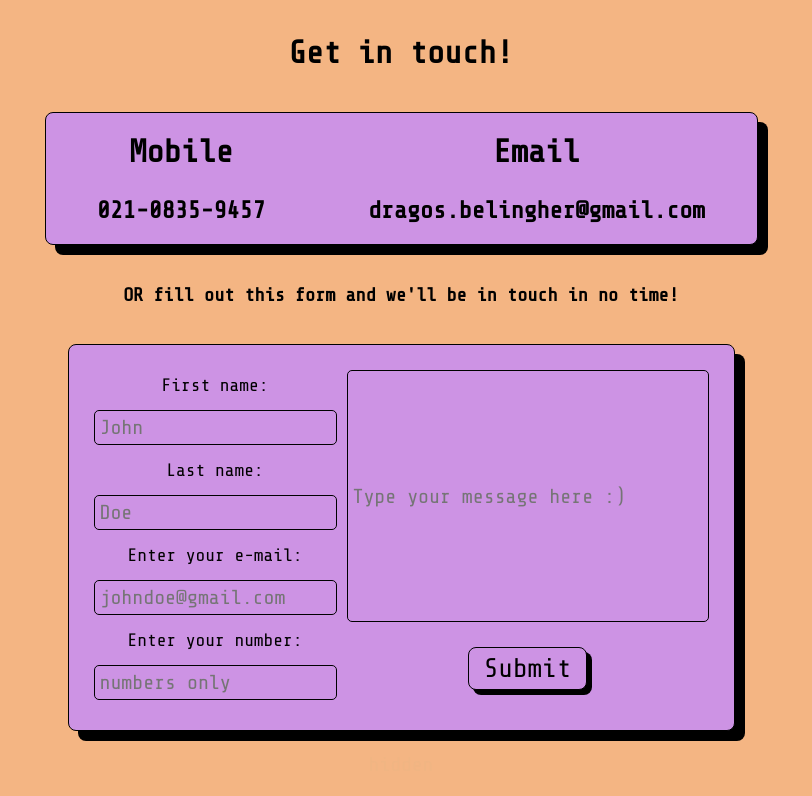
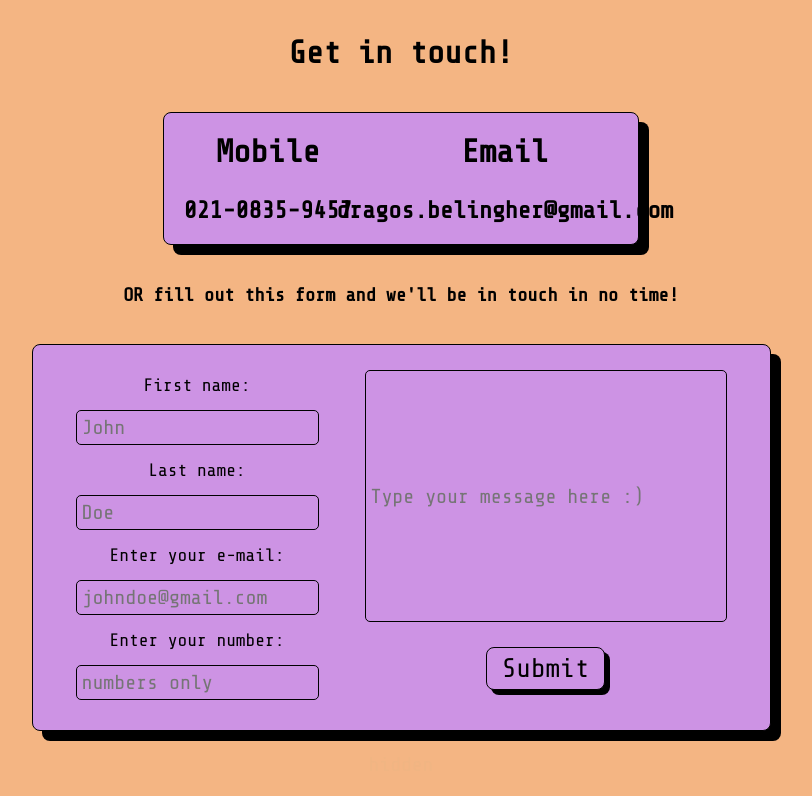
Before and after one commit to drb0251/launchverse, a plain HTML site: page index.html in a window 1280 px wide. Shown: the part 1567-2363 px from the top of the page, without its empty margins (239-1051 px from the left). Drawn offline with nearby package versions, Linux system fonts and the light colour scheme; files that its build step writes are made by us from their sources.

Commit message:
form size increased

```diff
--- a/index.css
+++ b/index.css
@@ -140,7 +140,7 @@ h2 {
 }
 
 .info-card {
-  width: 75%;
+  width: 50%;
   display: flex;
   flex-direction: row;
   align-items: start;
@@ -157,7 +157,7 @@ h2 {
   flex-direction: column;
   justify-content: start;
   align-items: center;
-  max-width: 75%;
+  max-width: 50%;
 }
 
 .msg-card input {
@@ -184,6 +184,7 @@ form {
   border: 1px solid black;
   border-radius: 8px;
   padding: 20px;
+  width: 100%;
 }
 
 .txtbox {
```
Also changed, not shown: 2 other files.
